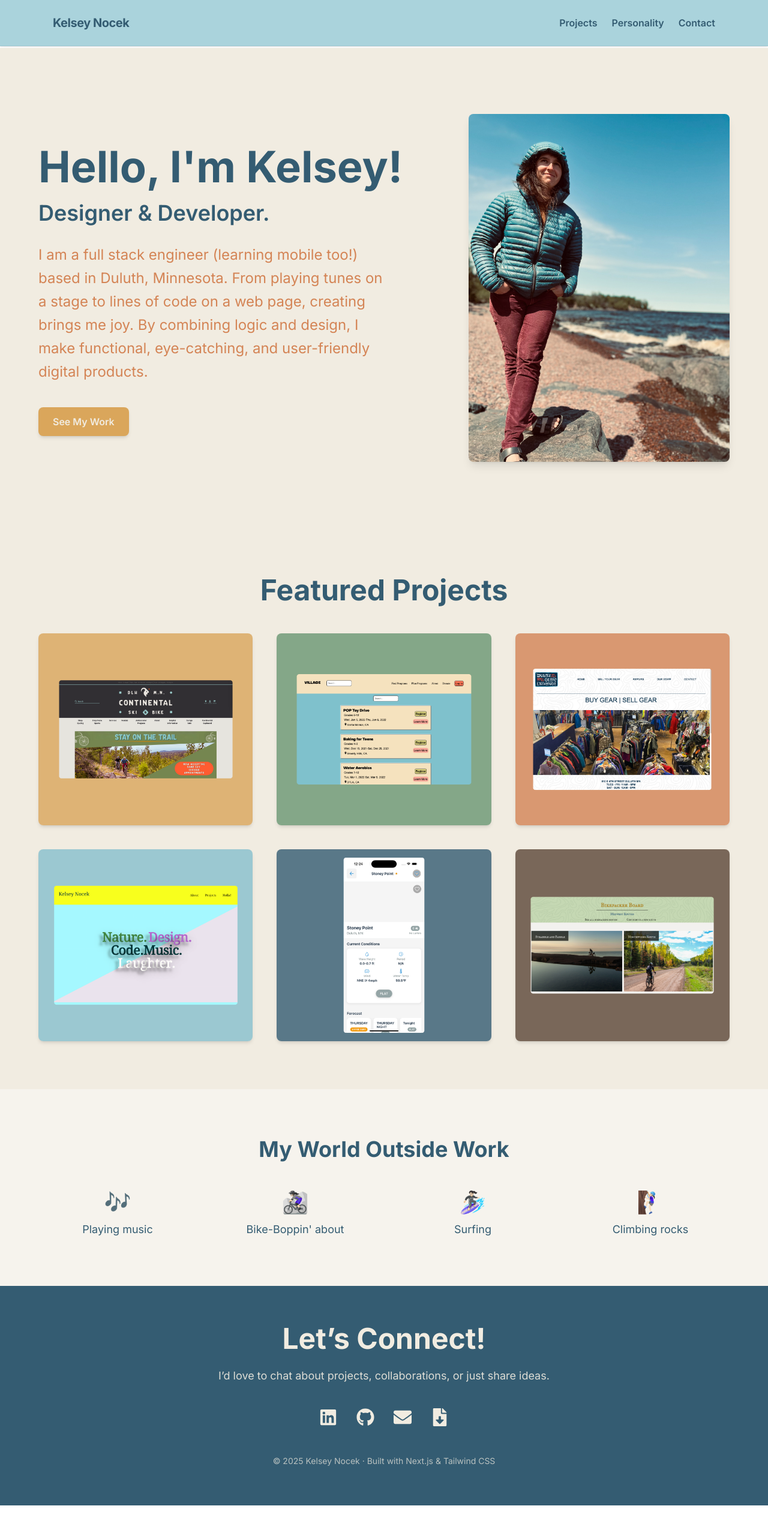
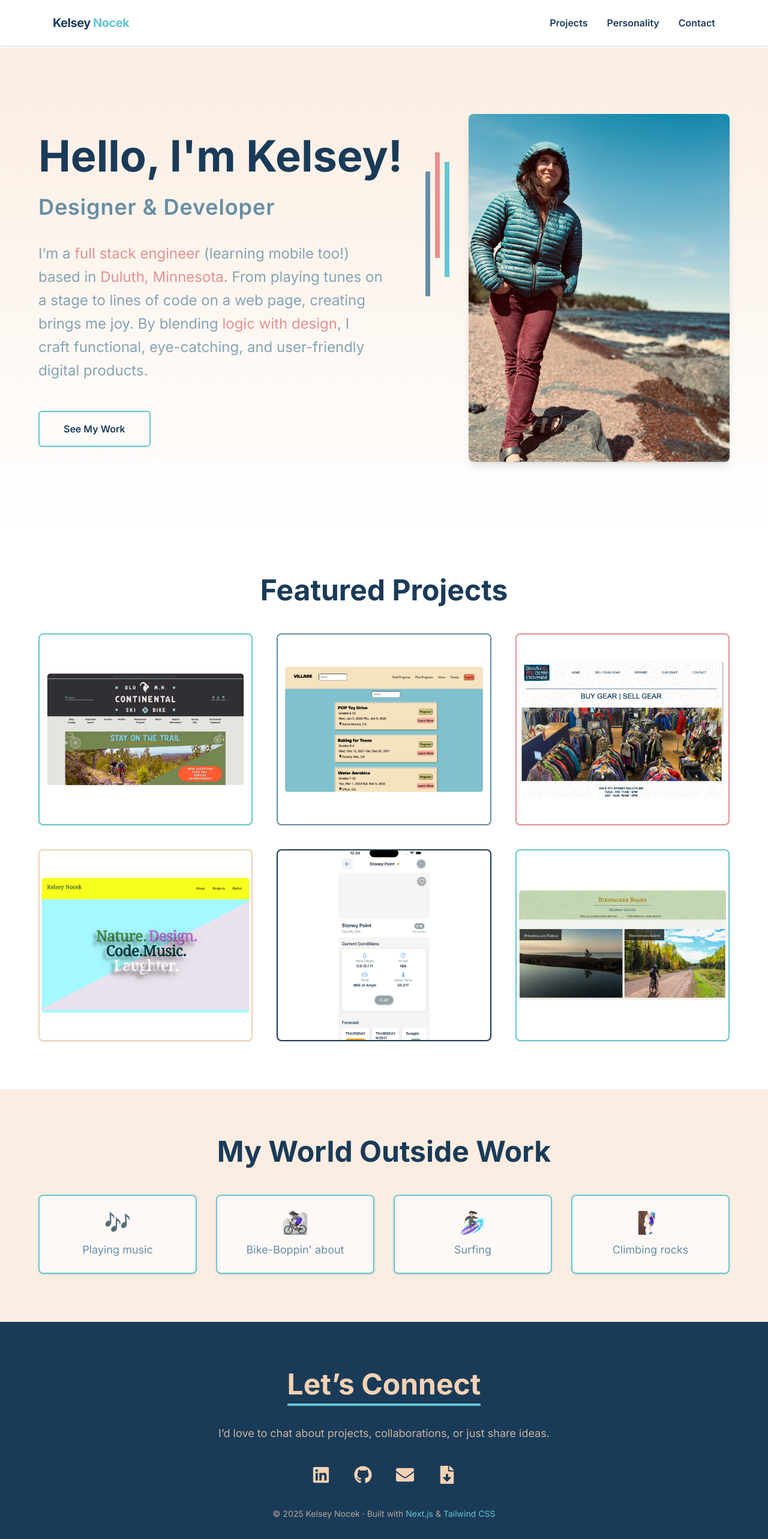
Before and after one commit to kelseyn12/NextPortfolio, a Next.js app: page / in a window 1280 px wide. Shown: the top 2566 px of the page at 60% size. Before the commit the page ends 2510 px from the top, so only its background shows below. Built offline with nearby package versions, Linux system fonts and the light colour scheme.

Commit message:
changed color palette

```diff
--- a/src/components/Contact.tsx
+++ b/src/components/Contact.tsx
@@ -2,53 +2,58 @@ import { FaEnvelope, FaFileDownload, FaGithub, FaLinkedin } from 'react-icons/fa
 
 export default function Contact() {
   return (
-    <section id="contact" className="bg-navy px-6 py-16 text-cream">
+    <section id="contact" className="bg-navy px-6 py-20 text-cream">
       <div className="mx-auto max-w-4xl text-center">
-        <h2 className="mb-6 text-4xl font-bold md:text-5xl">Let’s Connect!</h2>
-        <p className="mb-10 text-lg opacity-90">
+        {/* Heading */}
+        <h2 className="mb-8 inline-block border-b-4 border-teal pb-2 text-4xl font-bold md:text-5xl">
+          Let’s Connect
+        </h2>
+        <p className="mb-10 text-lg text-cream/80 max-w-2xl mx-auto">
           I’d love to chat about projects, collaborations, or just share ideas.
         </p>
 
         {/* Icons Row */}
-        <div className="mb-12 flex justify-center gap-8 text-3xl">
+        <div className="mb-10 flex justify-center gap-10 text-3xl">
           <a
             href="https://www.linkedin.com/in/kelseynocek12"
+            aria-label="LinkedIn"
             target="_blank"
             rel="noopener noreferrer"
-            className="transition hover:text-gold"
+            className="transition text-cream hover:text-teal transform hover:scale-110 hover:shadow-[0_0_15px_#64c7d1]"
           >
             <FaLinkedin />
           </a>
           <a
             href="https://github.com/kelseyn12"
+            aria-label="GitHub"
             target="_blank"
             rel="noopener noreferrer"
-            className="transition hover:text-gold"
+            className="transition text-cream hover:text-teal transform hover:scale-110 hover:shadow-[0_0_15px_#64c7d1]"
           >
             <FaGithub />
           </a>
           <a
             href="mailto:kelseynocek12@gmail.com"
-            className="transition hover:text-gold"
+            aria-label="Email"
+            className="transition text-cream hover:text-teal transform hover:scale-110 hover:shadow-[0_0_15px_#64c7d1]"
           >
             <FaEnvelope />
           </a>
           <a
             href="/resume.pdf"
+            aria-label="Download Resume"
             download
-            className="transition hover:text-gold"
+            className="transition text-cream hover:text-teal transform hover:scale-110 hover:shadow-[0_0_15px_#64c7d1]"
           >
             <FaFileDownload />
           </a>
         </div>
 
         {/* Footer note */}
-        <p className="text-sm opacity-70">
-          ©
-          {' '}
-          {new Date().getFullYear()}
-          {' '}
-          Kelsey Nocek · Built with Next.js & Tailwind CSS
+        <p className="text-sm text-cream/70">
+          © {new Date().getFullYear()} Kelsey Nocek · Built with{' '}
+          <span className="text-teal">Next.js</span> &{' '}
+          <span className="text-teal">Tailwind CSS</span>
         </p>
       </div>
     </section>
--- a/src/components/Hero.tsx
+++ b/src/components/Hero.tsx
@@ -4,43 +4,49 @@ export default function Hero() {
   return (
     <section
       id="hero"
-      className="flex min-h-screen items-center bg-cream px-6"
+      className="relative flex min-h-screen items-center bg-gradient-to-b from-cream/40 to-white px-6"
     >
       <div className="mx-auto grid max-w-6xl items-center gap-16 md:grid-cols-[3fr_2fr]">
         {/* Left: Text */}
         <div className="text-center md:text-left">
-          <h1 className="animate-fade-in-up mb-2 text-6xl leading-tight font-extrabold text-navy opacity-0 delay-200 md:text-7xl">
+          <h1 className="animate-fade-in-up mb-4 text-6xl font-extrabold leading-tight text-navy opacity-0 delay-200 md:text-7xl">
             Hello, I'm Kelsey!
           </h1>
-          <h2 className="animate-fade-in-up mb-6 text-3xl leading-snug font-semibold text-navy opacity-0 delay-400 md:text-4xl">
-            Designer & Developer.
+          <h2 className="animate-fade-in-up mb-8 text-3xl font-semibold leading-snug tracking-wide text-steel opacity-0 delay-400 md:text-4xl">
+            Designer & Developer
           </h2>
-          <p className="animate-fade-in-up mb-10 max-w-xl text-xl leading-relaxed text-coral opacity-0 delay-600 md:text-2xl">
-            I am a full stack engineer (learning mobile too!) based in Duluth,
-            Minnesota. From playing tunes on a stage to lines of code on a web
-            page, creating brings me joy. By combining logic and design, I make
+          <p className="animate-fade-in-up mb-12 max-w-xl text-xl leading-relaxed text-steel/80 opacity-0 delay-600 md:text-2xl">
+            I’m a <span className="text-coral">full stack engineer</span> (learning mobile too!) based in <span className="text-coral">Duluth, Minnesota</span>. From playing tunes on a stage to lines of code on a web page,
+            creating brings me joy. By blending <span className="text-coral">logic with design</span>, I craft
             functional, eye-catching, and user-friendly digital products.
           </p>
           <a
             href="#projects"
-            className="animate-fade-in-up inline-block transform rounded-lg bg-gold px-6 py-3 font-semibold text-cream opacity-0 shadow-md transition delay-800 hover:-translate-y-0.5 hover:bg-sage"
+            className="animate-fade-in-up inline-block transform rounded-md border-2 border-teal px-10 py-4 font-semibold text-navy opacity-0 shadow-sm transition delay-200 hover:-translate-y-0.5 hover:bg-teal hover:text-cream"
           >
             See My Work
           </a>
         </div>
 
         {/* Right: Photo */}
-        <div className="flex justify-center">
+        <div className="relative flex justify-center">
+          {/* Accent bars */}
+          <div className="absolute -left-6 top-12 hidden h-40 w-2 bg-peach md:block"></div>
+          <div className="absolute -left-10 top-20 hidden h-48 w-2 bg-teal md:block"></div>
+          <div className="absolute -left-14 top-16 hidden h-44 w-2 bg-coral md:block"></div>
+          <div className="absolute -left-18 top-24 hidden h-52 w-2 bg-steel md:block"></div>
+
           <Image
             src="/kelsey.jpeg"
             alt="Kelsey Nocek"
-            width={400}
-            height={500}
+            width={420}
+            height={520}
             priority
-            className="animate-fade-in-scale w-full max-w-sm rounded-lg object-cover opacity-0 shadow-lg delay-600 md:max-w-md"
+            className="animate-fade-in-scale relative z-10 w-full max-w-sm rounded-lg object-cover opacity-0 shadow-lg delay-600 md:max-w-md"
           />
         </div>
       </div>
     </section>
+
   );
 }
--- a/src/components/Navbar.tsx
+++ b/src/components/Navbar.tsx
@@ -5,19 +5,19 @@ export default function Navbar() {
   const [menuOpen, setMenuOpen] = useState(false);
 
   return (
-    <nav className="fixed top-0 left-0 z-50 w-full border-b border-navy/10 bg-sky/70 shadow-sm backdrop-blur-md">
+    <nav className="fixed top-0 left-0 z-50 w-full border-b border-navy/10 bg-white/90 shadow-sm backdrop-blur-md">
       <div className="mx-auto flex max-w-6xl items-center justify-between px-6 py-6">
         {/* Logo / Name */}
-        <a href="#hero" className="text-xl font-extrabold tracking-tight text-navy">
-          Kelsey Nocek
+        <a href="#hero" className="text-xl font-extrabold tracking-tight">
+          <span className="text-navy">Kelsey</span> <span className="text-teal">Nocek</span>
         </a>
 
         {/* Desktop Links */}
-        <div className="hidden gap-6 font-medium text-navy md:flex">
+        <div className="hidden gap-8 font-medium text-navy md:flex">
           {['projects', 'personality', 'contact'].map(link => (
             <a key={link} href={`#${link}`} className="group relative">
               {link.charAt(0).toUpperCase() + link.slice(1)}
-              <span className="absolute -bottom-1 left-0 h-0.5 w-0 bg-coral transition-all duration-300 group-hover:w-full"></span>
+              <span className="absolute -bottom-1 left-0 h-0.5 w-0 bg-teal transition-all duration-300 group-hover:w-full"></span>
             </a>
           ))}
         </div>
@@ -32,17 +32,17 @@ export default function Navbar() {
         </button>
       </div>
 
-      {/* Floating Dropdown Menu with animation */}
+      {/* Floating Dropdown Menu */}
       <div
-        className={`absolute right-6 mt-2 flex w-40 transform flex-col items-start space-y-3 rounded-lg bg-sky/95 p-4 shadow-lg backdrop-blur-md transition-all duration-300 ease-out md:hidden ${
-          menuOpen ? 'translate-y-0 opacity-100' : 'pointer-events-none -translate-y-2 opacity-0'
-        }`}
+        className={`absolute right-6 mt-2 flex w-40 transform flex-col items-start space-y-3 rounded-lg border border-navy/10 bg-white/95 p-4 shadow-lg backdrop-blur-md transition-all duration-300 ease-out md:hidden ${menuOpen ? 'translate-y-0 opacity-100' : 'pointer-events-none -translate-y-2 opacity-0'
+          }`}
       >
+
         {['projects', 'personality', 'contact'].map(link => (
           <a
             key={link}
             href={`#${link}`}
-            className="text-navy transition hover:text-coral"
+            className="text-navy transition hover:text-teal"
             onClick={() => setMenuOpen(false)}
           >
             {link.charAt(0).toUpperCase() + link.slice(1)}
--- a/src/components/Personality.tsx
+++ b/src/components/Personality.tsx
@@ -2,23 +2,26 @@
 export default function Personality() {
   const activities = [
     { emoji: '🎶', text: 'Playing music' },
-    { emoji: '🚵🏻‍♀️', text: 'Bike-Boppin\' about' },
+    { emoji: '🚵🏻‍♀️', text: "Bike-Boppin' about" },
     { emoji: '🏄🏻‍♀️', text: 'Surfing' },
     { emoji: '🧗🏻‍♀️', text: 'Climbing rocks' },
   ];
 
   return (
-    <section id="personality" className="bg-cream/60 px-6 py-20">
+    <section id="personality" className="bg-cream/40 px-6 py-20">
       <div className="mx-auto max-w-6xl text-center">
-        <h2 className="mb-12 text-4xl font-bold text-navy">
+        <h2 className="mb-12 text-4xl font-bold text-navy md:text-5xl">
           My World Outside Work
         </h2>
 
         <div className="grid gap-8 sm:grid-cols-2 md:grid-cols-4">
           {activities.map(item => (
-            <div key={item.text} className="flex flex-col items-center">
-              <span className="mb-3 text-4xl">{item.emoji}</span>
-              <p className="text-lg font-medium text-navy">{item.text}</p>
+            <div
+              key={item.text}
+              className="flex flex-col items-center rounded-lg border-2 border-teal bg-white/70 p-6 shadow-sm transition hover:-translate-y-1 hover:shadow-md"
+            >
+              <span className="mb-3 text-4xl text-coral">{item.emoji}</span>
+              <p className="text-lg font-medium text-steel">{item.text}</p>
             </div>
           ))}
         </div>
--- a/src/components/Projects.tsx
+++ b/src/components/Projects.tsx
@@ -1,4 +1,3 @@
-// src/components/Projects.tsx
 import Image from 'next/image';
 
 export default function Projects() {
@@ -9,7 +8,6 @@ export default function Projects() {
         'Built custom pages (About Us, Staff Bios, Rentals, Service) with personality-driven design for a local bike shop.',
       image: '/images/continental.png',
       link: 'https://www.continentalski.com/',
-      accent: 'gold',
       tech: ['HTML', 'CSS', 'JavaScript', 'WorkStand'],
     },
     {
@@ -18,7 +16,6 @@ export default function Projects() {
         'Next.js mockup enabling people to search and filter through available programs.',
       image: '/images/village.png',
       link: 'https://github.com/kelseyn12/village-mock',
-      accent: 'sage',
       tech: ['Next.js', 'JavaScript', 'Material UI', 'CSS'],
     },
     {
@@ -27,7 +24,6 @@ export default function Projects() {
         'Originally built in Gatsby, later transitioned to Squarespace while keeping design consistent.',
       image: '/images/DGE.png',
       link: 'https://duluthgearexchange.netlify.app/',
-      accent: 'coral',
       tech: ['Gatsby', 'React', 'Contentful', 'GraphQL', 'Squarespace'],
     },
     {
@@ -35,8 +31,7 @@ export default function Projects() {
       description:
         'My first portfolio site built in React, showcasing early web projects.',
       image: '/images/oldPortfolio.png',
-      link: 'kelseynocek.netlify.app',
-      accent: 'sky',
+      link: 'https://kelseynocek.netlify.app',
       tech: ['React', 'JavaScript', 'CSS'],
     },
     {
@@ -45,7 +40,6 @@ export default function Projects() {
         'Mobile app pulling NOAA, NDBC, and Windy API data to deliver surf conditions and community features.',
       image: '/images/surfApp.png',
       link: 'https://github.com/kelseyn12/surfSUP',
-      accent: 'navy',
       tech: ['React Native', 'JavaScript', 'APIs', 'Expo', 'Firebase', 'Authentication'],
     },
     {
@@ -54,82 +48,80 @@ export default function Projects() {
         'A full-stack CRUD application that allows the user to view bikepacking routes in the midwest, update, edit, and delete.',
       image: '/images/bikepacker.png',
       link: 'https://github.com/kelseyn12/Bikepacker-Board?tab=readme-ov-file',
-      accent: 'coffee',
       tech: ['React', 'JavaScript', 'CSS'],
     },
-
   ];
 
+  // Rotate accents between teal, steel, coral
+  const accents = ['teal', 'steel', 'coral', 'cream', 'navy'];
+
   return (
-    <section id="projects" className="bg-cream px-6 py-20">
+    <section id="projects" className="bg-white px-6 py-20">
       <div className="mx-auto max-w-6xl text-center">
         <h2 className="mb-12 text-4xl font-bold text-navy md:text-5xl">
           Featured Projects
         </h2>
 
         <div className="grid gap-10 md:grid-cols-2 lg:grid-cols-3">
-          {projects.map(project => (
+          {projects.map((project, idx) => {
+            const accent = accents[idx % accents.length]; // cycle through 3 colors
+            return (
               <div
                 key={project.title}
-              className={`group relative h-80 w-full overflow-hidden rounded-lg shadow-md transition hover:shadow-xl
-    ${project.accent === 'gold' ? 'bg-gold/80' : ''}
-    ${project.accent === 'coral' ? 'bg-coral/80' : ''}
-    ${project.accent === 'sky' ? 'bg-sky/80' : ''}
-    ${project.accent === 'coffee' ? 'bg-coffee/80' : ''}
-    ${project.accent === 'sage' ? 'bg-sage/80' : ''}
-    ${project.accent === 'navy' ? 'bg-navy/80' : ''}
+                className={`group relative h-80 w-full overflow-hidden rounded-lg border-2 shadow-sm transition hover:shadow-xl
+                  ${accent === 'teal' ? 'border-teal' : ''}
+                  ${accent === 'steel' ? 'border-steel' : ''}
+                  ${accent === 'coral' ? 'border-coral' : ''}
+                  ${accent === 'cream' ? 'border-cream' : ''}
+                  ${accent === 'navy' ? 'border-navy' : ''}
                 `}
               >
-              {/* Project Image Container */}
-              <div className="absolute inset-0 flex items-center justify-center">
+                {/* Project Image */}
                 <Image
                   src={project.image}
                   alt={project.title}
                   fill
-                  className="object-contain p-1 transition-transform duration-500 group-hover:scale-105"
+                  className="object-cover transition-transform duration-500 group-hover:scale-105"
                 />
-              </div>
 
                 {/* Overlay */}
                 <div
-                className={`absolute inset-0 flex translate-y-4 flex-col items-center justify-center px-4
-      text-center opacity-0 transition duration-500 group-hover:translate-y-0 group-hover:opacity-100
-      ${project.accent === 'gold' ? 'bg-gold' : ''}
-      ${project.accent === 'coral' ? 'bg-coral' : ''}
-      ${project.accent === 'sky' ? 'bg-sky' : ''}
-      ${project.accent === 'coffee' ? 'bg-coffee' : ''}
-      ${project.accent === 'sage' ? 'bg-sage' : ''}
-      ${project.accent === 'navy' ? 'bg-navy' : ''}`}
+                  className={`absolute inset-0 flex flex-col items-center justify-center px-4 text-center opacity-0 transition duration-500 group-hover:opacity-100
+                    ${accent === 'teal' ? 'bg-teal/90' : ''}
+                    ${accent === 'steel' ? 'bg-steel/90' : ''}
+                    ${accent === 'coral' ? 'bg-coral/90' : ''}
+                    ${accent === 'cream' ? 'bg-cream/90' : ''}
+                    ${accent === 'navy' ? 'bg-navy/90' : ''}
+                  `}
                 >
-                <h3 className="mb-2 text-2xl font-bold text-cream">{project.title}</h3>
-                <p className="mb-4 text-cream">{project.description}</p>
+                  <h3 className="mb-2 text-2xl font-bold text-white">
+                    {project.title}
+                  </h3>
+                  <p className="mb-4 text-white">{project.description}</p>
                   <div className="mb-4 flex flex-wrap justify-center gap-2">
                     {project.tech.map(tech => (
                       <span
                         key={tech}
-                      className="rounded-full bg-white/20 px-3 py-1 text-sm text-cream"
+                        className="rounded-full border px-3 py-1 text-sm text-white/90 border-white/40"
                       >
                         {tech}
                       </span>
                     ))}
                   </div>
-
                   <a
                     href={project.link}
                     target="_blank"
                     rel="noopener noreferrer"
-                  className="mt-4 inline-block rounded-lg border-2 border-cream px-5 py-2 font-medium text-cream transition hover:bg-cream hover:text-navy"
+                    className="mt-4 inline-block rounded-lg border-2 border-white px-5 py-2 font-medium text-white transition hover:bg-white hover:text-navy"
                   >
                     View Project
                   </a>
-
                 </div>
               </div>
-
-          ))}
+            );
+          })}
         </div>
       </div>
     </section>
-
   );
 }
--- a/src/styles/global.css
+++ b/src/styles/global.css
@@ -28,13 +28,11 @@ html {
 @theme {
   --font-sans: 'Inter', ui-sans-serif, system-ui, sans-serif;
 
-  --color-cream: #f1ece1;
-  --color-gold: #daa65b;
-  --color-sky: #86c0cd;
-  --color-navy: #345c72;
-  --color-sage: #6a9672;
-  --color-coral: #d48455;
-  --color-coffee: #5c4738;
+  --color-cream: #f4d2b3; /*peach background*/
+  --color-teal: #64c7d1; /*primary accent*/
+  --color-coral: #e59190; /* rose/pink accent */
+  --color-steel: #668ea5; /*blue/gray body text */
+  --color-navy: #1A3B58; /*headline/primary text */
 }
 
 @layer utilities {
```
Lines whose indentation alone changed are shown as unchanged.
